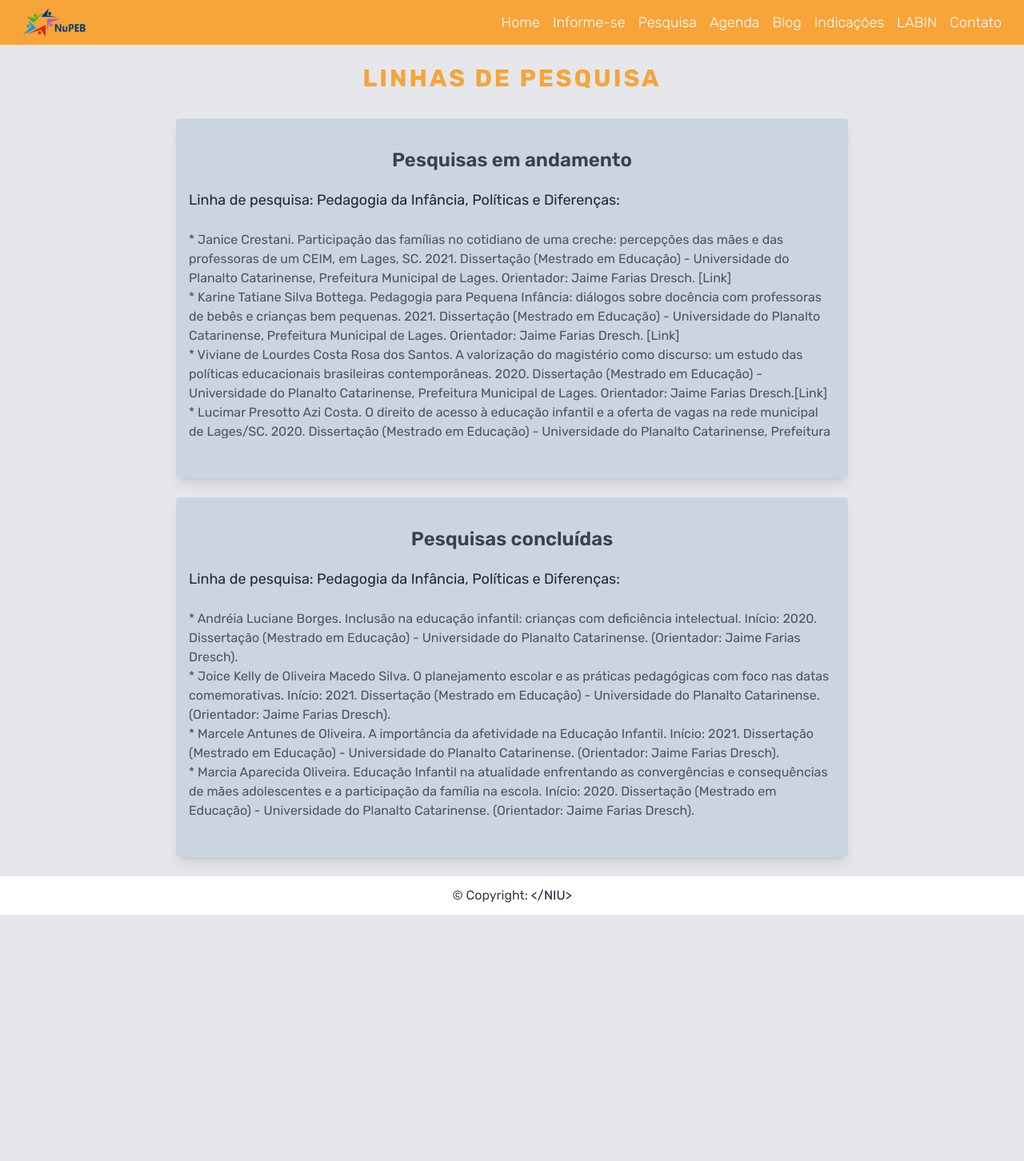
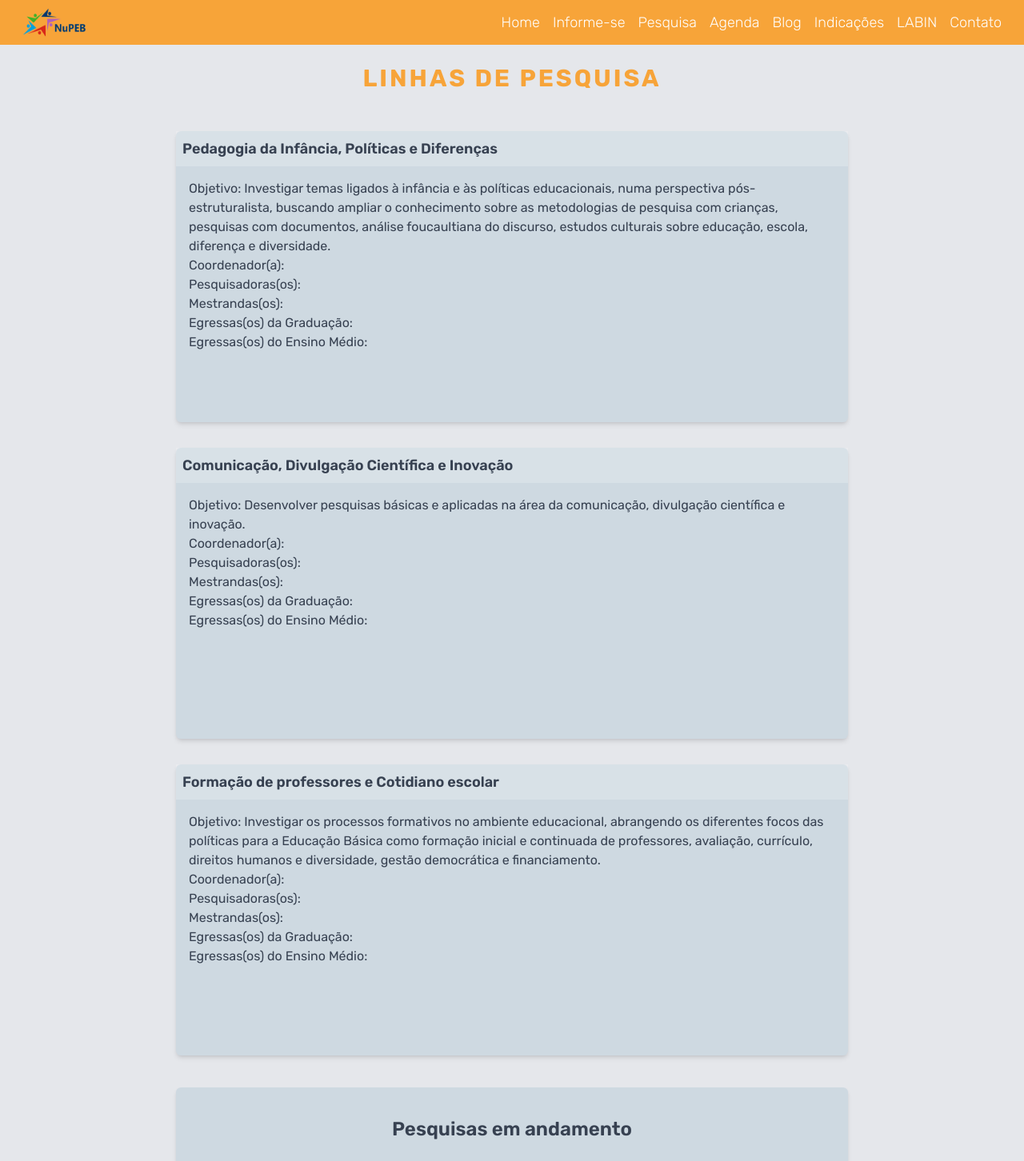
Before and after one commit to ThiagoSartorel/TailwindNUPEB, a Next.js app: page /pesquisa in a window 1280 px wide. Shown: the top 1452 px of the page at 80% size. Before the commit the page ends 1144 px from the top, so only its background shows below. Built offline with nearby package versions, Linux system fonts and the light colour scheme.

Commit message:
homepage

```diff
--- a/pages/components/GridPesquisa.js
+++ b/pages/components/GridPesquisa.js
@@ -1,14 +1,14 @@
 export default function Gridpesquisa() {
   return (
-    <div className="container mx-auto grid sm:grid-cols-1 md:grid-cols-1 lg:grid-cols-3 px-4 gap-4">
-      <div className=" p4 rounded-lg shadow-md overflow-hidden">
-        <div className="w-full bg-white bg-opacity-20 p-2 border-transparent ">
+    <div className="container mx-auto grid grid-cols-1 p-4 space-y-8">
+      <div className="bg-card">
+        <div className="w-full bg-white bg-opacity-20 p-2">
           <h4 className="font-semibold text-lg">
             Pedagogia da Infância, Políticas e Diferenças
           </h4>
         </div>
 
-        <div className="p-4 bg-white bg-opacity-20 overflow-auto touch-pan-y h-80 scroll">
+        <div className="p-4 overflow-auto touch-pan-y h-80 scroll">
           Objetivo: Investigar temas ligados à infância e às políticas
           educacionais, numa perspectiva pós-estruturalista, buscando ampliar o
           conhecimento sobre as metodologias de pesquisa com crianças, pesquisas
@@ -21,14 +21,14 @@ export default function Gridpesquisa() {
           <ul>Egressas(os) do Ensino Médio:</ul>
         </div>
       </div>
-      <div className=" p4 rounded-lg shadow-md overflow-hidden">
+      <div className="bg-card">
         <div className="w-full bg-white bg-opacity-20 p-2 border-transparent ">
           <h4 className="font-semibold text-lg">
             Comunicação, Divulgação Científica e Inovação
           </h4>
         </div>
 
-        <div className="p-4 bg-white bg-opacity-20 overflow-auto touch-pan-y h-80 scroll">
+        <div className="p-4 overflow-auto touch-pan-y h-80 scroll">
           Objetivo: Desenvolver pesquisas básicas e aplicadas na área da
           comunicação, divulgação científica e inovação.
           <ul>Coordenador(a):</ul>
@@ -38,14 +38,14 @@ export default function Gridpesquisa() {
           <ul>Egressas(os) do Ensino Médio:</ul>
         </div>
       </div>
-      <div className=" p4 rounded-lg shadow-md overflow-hidden">
+      <div className="bg-card">
         <div className="w-full bg-white bg-opacity-20 p-2 border-transparent ">
           <h4 className="font-semibold text-lg">
             Formação de professores e Cotidiano escolar
           </h4>
         </div>
 
-        <div className="p-4 bg-white bg-opacity-20 overflow-auto touch-pan-y h-80 scroll">
+        <div className="p-4 overflow-auto touch-pan-y h-80 scroll">
           Objetivo: Investigar os processos formativos no ambiente educacional,
           abrangendo os diferentes focos das políticas para a Educação Básica
           como formação inicial e continuada de professores, avaliação,
--- a/pages/index.js
+++ b/pages/index.js
@@ -1,13 +1,13 @@
 import GridNoticia from "./components/GridNoticia";
-import GridPesquisa from "./components/GridPesquisa";
 import Slider from "./components/Slide";
 import axios from "axios";
+import { FaSearch } from "react-icons/fa";
 
-const imagens = []
+const imagens = [];
 
 export default function Home(props) {
   for (let i = 0; i < props.banner.length; i++) {
-    imagens.push(props.banner[i].id)
+    imagens.push(props.banner[i].id);
   }
   var contador = 0;
   return (
@@ -17,32 +17,95 @@ export default function Home(props) {
       </div>
 
       <div className="text-center p-6 bg-slate-500 bg-opacity-10">
-        <a className="text-[3rem] text-center font-semibold text-xl sm:text-2xl md:text-3xl lg:text-3xl text-[#f7a439]">NuPEB - </a>
+        <a className="text-[3rem] text-center font-semibold text-xl sm:text-2xl md:text-3xl lg:text-3xl text-[#f7a439]">
+          NuPEB -{" "}
+        </a>
         <a className="text-[3rem] text-center font-thin text-xl sm:text-2xl md:text-3xl lg:text-3xl text-[#f7a439]">
           Núcleo de Pesquisa em Educação Básica
         </a>
       </div>
 
-      <div className="mx-2 sm:mx-20">
+      <div className="mx-4 sm:mx-16">
         <div className="texto-basico"></div>
-        <div className="text-[3rem] text-center font-semibold text-2xl tracking-widest uppercase text-gray-700 py-8">
-          <h1>Linhas de Pesquisa</h1>
+        <div className="text-[3rem] text-center font-semibold text-2xl tracking-widest uppercase text-gray-700 py-6">
+          <h1>Sobre nós</h1>
         </div>
-        <GridPesquisa />
+
+
+          <div className="w-full py-3 flex items-center">
+            <a className="mr-3 w-32 md:w-24 lg:w-2 text-xl text-gray-700 font-bold hover:text-2xl" href="informese">
+              Objetivos Gerais
+              <FaSearch className="mt-3"/>
+            </a>
+            <div className="w-full p-4 mx-0 lg:mx-4 xl:mx-24 overflow-hidden bg-card">
+              <div className="text-gray-600 text-base py-2 overflow-auto touch-pan-y h-80 scroll text-justify">
+                <p className="text-gray-600 text-base py-2">
+                  Pesquisar políticas para a Educação Básica e suas relações com
+                  os processos formativos na escola, levando em consideração os
+                  fundamentos teóricos envolvidos na elaboração, implementação,
+                  avaliação, resistências e redefinição das políticas
+                  educacionais.
+                </p>
+                <br></br>
+                <h3>Missão:</h3>
+
+                <br></br>
+                <h3>Visão:</h3>
+
+                <br></br>
+                <h3>Valores:</h3>
+              </div>
+            </div>
+          </div>
+
+
+          <div className="w-full py-3 flex items-center">
+            <a className="mr-3 w-32 md:w-24 lg:w-2 text-xl text-gray-700 font-bold hover:text-2xl" href="pesquisa">
+              Linhas de Pesquisa
+              <FaSearch className="mt-3"/>
+            </a>
+            <div className="w-full p-4 mx-0 lg:mx-4 xl:mx-24 overflow-hidden bg-card">
+              <div className="text-gray-600 text-base py-2 overflow-auto touch-pan-y h-80 scroll text-justify">
+                <p className="text-gray-600 text-base py-2">
+                  Objetivos gerais das linhas de pesquisas
+                </p>
+                <br></br>
+                <h3>Pedagogia da Infância, Políticas e Diferenças</h3>
+
+                <br></br>
+                <h3>Comunicação, Divulgação Científica e Inovação</h3>
+
+                <br></br>
+                <h3>Formação de professores e Cotidiano escolar</h3>
+              </div>
+            </div>
+          </div>
+
+
+
       </div>
-      <br></br>
+
       <div className="mx-2 sm:mx-20 mb-16 ">
         <div className="texto-basico"></div>
-        <div className="text-[3rem] text-center font-semibold text-2xl tracking-widest uppercase text-gray-700 py-8">
+        <div className="text-[3rem] text-center font-semibold text-2xl tracking-widest uppercase text-gray-700 py-6">
           <h1>Últimas notícias</h1>
         </div>
         <div className="container mx-auto grid grid-cols-1 lg:grid-cols-3 px-4 gap-4">
           {props.news.map((oneNew) => {
-            contador ++;
-            if(contador > 3){
-              return
+            contador++;
+            if (contador > 3) {
+              return;
             }
-            return <GridNoticia id={oneNew.id} title={oneNew.title} description={oneNew.description} author={oneNew.user_id + "user"} date={oneNew.created_at} image={oneNew.file_id} />;
+            return (
+              <GridNoticia
+                id={oneNew.id}
+                title={oneNew.title}
+                description={oneNew.description}
+                author={oneNew.user_id + "user"}
+                date={oneNew.created_at}
+                image={oneNew.file_id}
+              />
+            );
           })}
         </div>
       </div>
--- a/pages/informese.js
+++ b/pages/informese.js
@@ -12,7 +12,7 @@ export default function Home() {
               <div className="w-full px-1 py-3 flex items-center">
                 <div className=" w-full  rounded overflow-hidden shadow-lg bg-card-text py-6 px-4 bg-card">
                   <h2 className="text-2xl text-gray-700 text-center py-1 font-bold ">
-                    Objetivos
+                    Objetivos específicos
                   </h2>
                   <div className="text-gray-600 text-base py-2 overflow-auto touch-pan-y h-80 scroll text-justify">
                     <p className="text-gray-600 text-base py-2">
--- a/pages/pesquisa.js
+++ b/pages/pesquisa.js
@@ -1,3 +1,5 @@
+import Gridpesquisa from "./components/GridPesquisa";
+
 export default function Home() {
   return (
     <>
@@ -5,6 +7,10 @@ export default function Home() {
         <div className="texto-basico">
           <h2 className="titulo-principal">Linhas de Pesquisa</h2>
         </div>
+        <div className="mb-6">
+        <Gridpesquisa />
+        </div>
+
         <section id="cards-about">
           <div className="flex flex-wrap   ">
             <div className="w-full px-4 flex items-center">
--- a/styles/globals.css
+++ b/styles/globals.css
@@ -60,7 +60,7 @@ input, textarea {
 }
 
 .bg-card{
-  @apply bg-slate-300 bg-opacity-100 hover:bg-slate-300 hover:bg-opacity-60
+  @apply bg-sky-800 bg-opacity-10 hover:bg-slate-300 hover:bg-opacity-60 rounded-md shadow-md
 }
 
 .scroll::-webkit-scrollbar {
```
